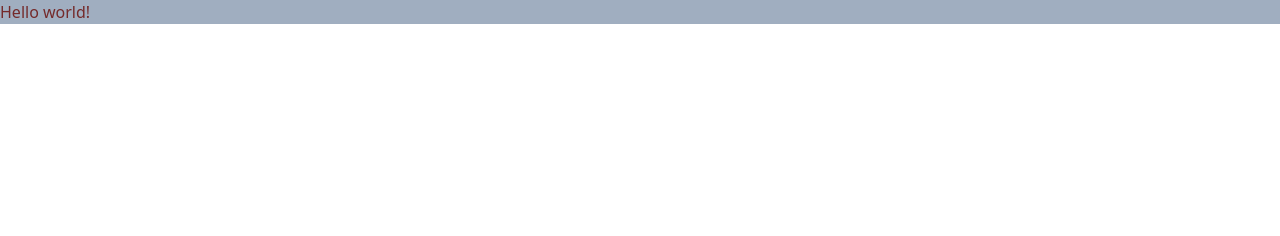
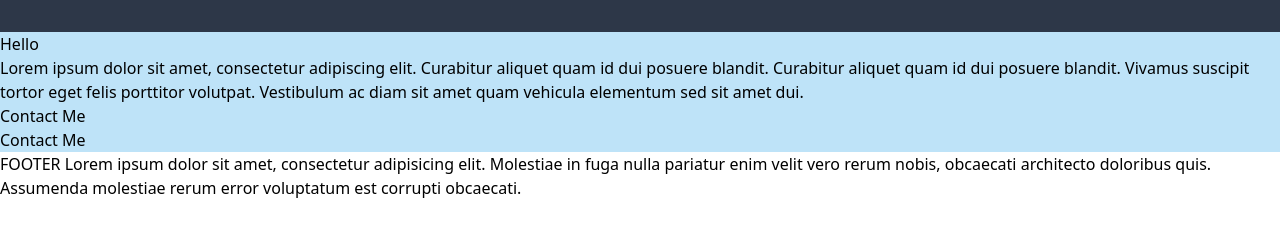
Before and after one commit to im-caelli/im-caelli.github.io, a Gatsby site: page / in a window 1280 px wide. Built offline with nearby package versions, Linux system fonts and the light colour scheme; Gatsby itself is replaced by a stand-in of ours.

Commit message:
Init basic components/pages

```diff
--- a/log/2020-06-27.md
+++ b/log/2020-06-27.md
@@ -10,9 +10,16 @@
 ## Wishlist
 
 - [ ] Contextual 'Moods'
+- [ ] Dark Mode
+- [ ] Smooth Animations
+- [ ] Parallax images in story
+- [ ] Modals - Warnings
+- [ ] Share links
+- [ ]
 
 
 ## Technical
 
-- [ ] Gatsby
-- [ ] Tailwind CSS
+- [x] Gatsby
+- [x] Tailwind CSS
+  - Installed and Configured
--- /dev/null
+++ b/src/components/footer.js
@@ -0,0 +1,24 @@
+import React from 'react'
+import { graphql, useStaticQuery } from 'gatsby'
+
+
+const Footer = () => {
+    const data = useStaticQuery(graphql `
+        query {
+            site {
+                siteMetadata {
+                    author
+                    twitter
+                }
+            }
+        }
+    `)
+
+    return (
+        <footer>
+            <p>FOOTER {data.site.siteMetadata.author}  {data.site.siteMetadata.twitter} Lorem ipsum dolor sit amet, consectetur adipisicing elit. Molestiae in fuga nulla pariatur enim velit vero rerum nobis, obcaecati architecto doloribus quis. Assumenda molestiae rerum error voluptatum est corrupti obcaecati.</p>
+        </footer>
+    )
+}
+
+export default Footer
--- /dev/null
+++ b/src/components/head.js
@@ -0,0 +1,21 @@
+import React from 'react'
+import { Helmet } from 'react-helmet'
+import { useStaticQuery, graphql } from 'gatsby'
+
+const Head = ({ title }) => {
+    const data = useStaticQuery(graphql`
+        query {
+            site {
+                siteMetadata {
+                    title
+                }
+            }
+        }
+    `)
+
+    return(
+        <Helmet title={`${title} | ${data.site.siteMetadata.title}`} />
+    )
+}
+
+export default Head
--- /dev/null
+++ b/src/components/header.js
@@ -0,0 +1,23 @@
+import React from 'react'
+import { Link, graphql, useStaticQuery } from 'gatsby'
+
+const Header = () => {
+    const data = useStaticQuery(graphql`
+        query {
+            site {
+                siteMetadata {
+                    title,
+                }
+            }
+        }
+    `)
+
+    return (
+        <header className="bg-gray-800 p-4">
+            <h1 class="text-gray-200 text-right"> <Link to="/">{data.site.siteMetadata.title}</Link></h1>
+
+        </header>
+    )
+}
+
+export default Header
--- /dev/null
+++ b/src/components/layout.js
@@ -0,0 +1,19 @@
+import React from 'react'
+
+import Header from '../components/header'
+import Footer from '../components/footer'
+import '../styles/index.scss'
+
+const Layout = (props) => {
+    return (
+        <div>
+            <Header />
+            <div className="main bg-blue-200">
+                {props.children}
+            </div>
+            <Footer />
+        </div>
+    )
+}
+
+export default Layout
--- a/src/pages/index.js
+++ b/src/pages/index.js
@@ -1,6 +1,19 @@
 import React from "react"
-import '../styles/index.scss'
+import { Link } from 'gatsby'
 
-export default function Home() {
-  return <div className="bg-gray-500 text-red-900">Hello world!</div>
+import Layout from '../components/layout'
+import Head from '../components/head'
+
+const IndexPage = () => {
+  return (
+    <Layout>
+      <Head title="Home"/>
+      <h1>Hello</h1>
+      <p>Lorem ipsum dolor sit amet, consectetur adipiscing elit. Curabitur aliquet quam id dui posuere blandit. Curabitur aliquet quam id dui posuere blandit. Vivamus suscipit tortor eget felis porttitor volutpat. Vestibulum ac diam sit amet quam vehicula elementum sed sit amet dui.</p>
+      <p><a href="/contact">Contact Me</a></p>
+      <p><Link to="/contact">Contact Me</Link></p>
+    </Layout>
+  )
 }
+
+export default IndexPage
```
Also changed, not shown: src/components/hero.js (added), src/components/menu.js (added), src/pages/404.js (added), src/pages/about.js (added), src/pages/works.js (added).
